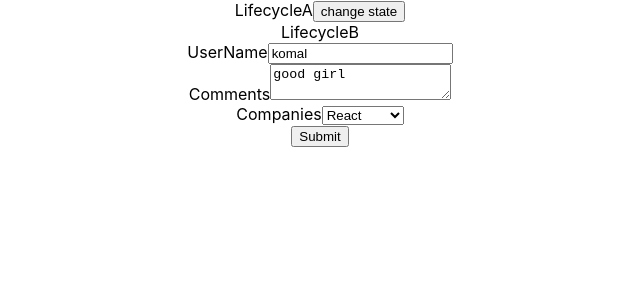
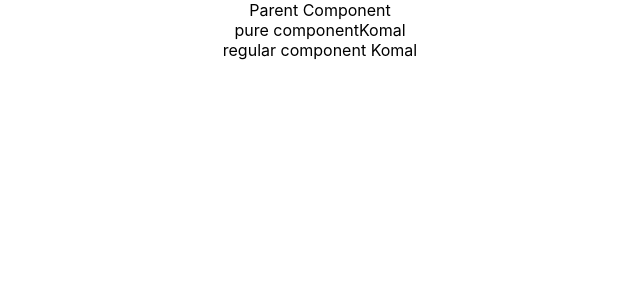
Before and after one commit to komal-jaiswal/ReactJS, a React (Create React App) app: page / in a window 1280 px wide. Shown: the top 300 px of the page, without its empty margins (320-960 px from the left). Built offline with nearby package versions, Linux system fonts and the light colour scheme.

Commit message:
fragments in react and pure component example

```diff
--- a/src/App.js
+++ b/src/App.js
@@ -17,12 +17,18 @@ import './AppStyles.css';
 import styles from './AppStyles.module.css'
 import Form from './components/Form'
 import LifecycleA from './components/LifecysyleA'
+import Fragment from './components/Fragment'
+import Table from './components/Table';
+import ParentCompo from './components/ParentCompo'
 
 function App() {
   return (
     <div className="App">
-      <LifecycleA></LifecycleA>
-      <Form></Form>
+      <ParentCompo></ParentCompo>
+      {/* <Table></Table>
+      <Fragment></Fragment> */}
+      {/* <LifecycleA></LifecycleA>
+      <Form></Form> */}
       {/* <h1 className="error">Error</h1>
       <h1 className={styles.success}>Success</h1>
       <Stylesheet primary={true}></Stylesheet> */}
--- /dev/null
+++ b/src/components/Columns.js
@@ -0,0 +1,12 @@
+import React from 'react'
+
+function Columns(){
+    return(
+        <React.Fragment>
+            <td>Name</td>
+            <td>Komal</td>
+        </React.Fragment>
+    )
+}
+
+export default Columns
--- /dev/null
+++ b/src/components/Fragment.js
@@ -0,0 +1,12 @@
+import React from 'react'
+
+function Fragment(){
+    return(
+        <React.Fragment>
+            <h1>Fragment in react</h1>
+            <p>This describes the fragment demo component</p>
+        </React.Fragment>
+    )
+}
+
+export default Fragment
--- /dev/null
+++ b/src/components/ParentCompo.js
@@ -0,0 +1,33 @@
+import React, { Component, PureComponent } from 'react'
+import RegComponent from './RegComponent'
+import PureCompo from './PureCompo'
+
+class ParentCompo extends Component {
+
+    constructor(props){
+        super(props)
+        this.state={
+            name:'Komal'
+        }
+    }
+
+    componentDidMount(){
+        setInterval(()=>{
+            this.setState({
+                name:'Komal'
+            })
+        },2000)
+    }
+    render() {
+        console.log("*****************************************parent component**************************")
+        return (
+            <div>
+                Parent Component
+                <PureCompo name={this.state.name}></PureCompo>
+                <RegComponent name={this.state.name}></RegComponent>
+            </div>
+        )
+    }
+}
+
+export default ParentCompo
--- /dev/null
+++ b/src/components/PureCompo.js
@@ -0,0 +1,19 @@
+import React, { PureComponent } from 'react'
+
+class PureCompo extends PureComponent {
+
+    clickHandler() {
+        console.log("Button clicked from class handler")
+    }
+
+    render() {
+        console.log("Purecomponent render")
+        return (
+            <div>
+                pure component{this.props.name}
+            </div>
+        )
+    }
+}
+
+export default PureCompo
--- /dev/null
+++ b/src/components/RegComponent.js
@@ -0,0 +1,19 @@
+import React, { Component } from 'react'
+
+class RegComponent extends Component {
+
+    clickHandler() {
+        console.log("Button clicked from class handler")
+    }
+
+    render() {
+        console.log("regular component render")
+        return (
+            <div>
+               regular component {this.props.name}
+            </div>
+        )
+    }
+}
+
+export default RegComponent
--- /dev/null
+++ b/src/components/Table.js
@@ -0,0 +1,16 @@
+import React from 'react'
+import Columns from './Columns'
+
+function Table(){
+    return(
+        <table>
+            <tbody>
+                <tr>
+                    <Columns></Columns>
+                </tr>
+            </tbody>
+        </table>
+    )
+}
+
+export default Table
```
